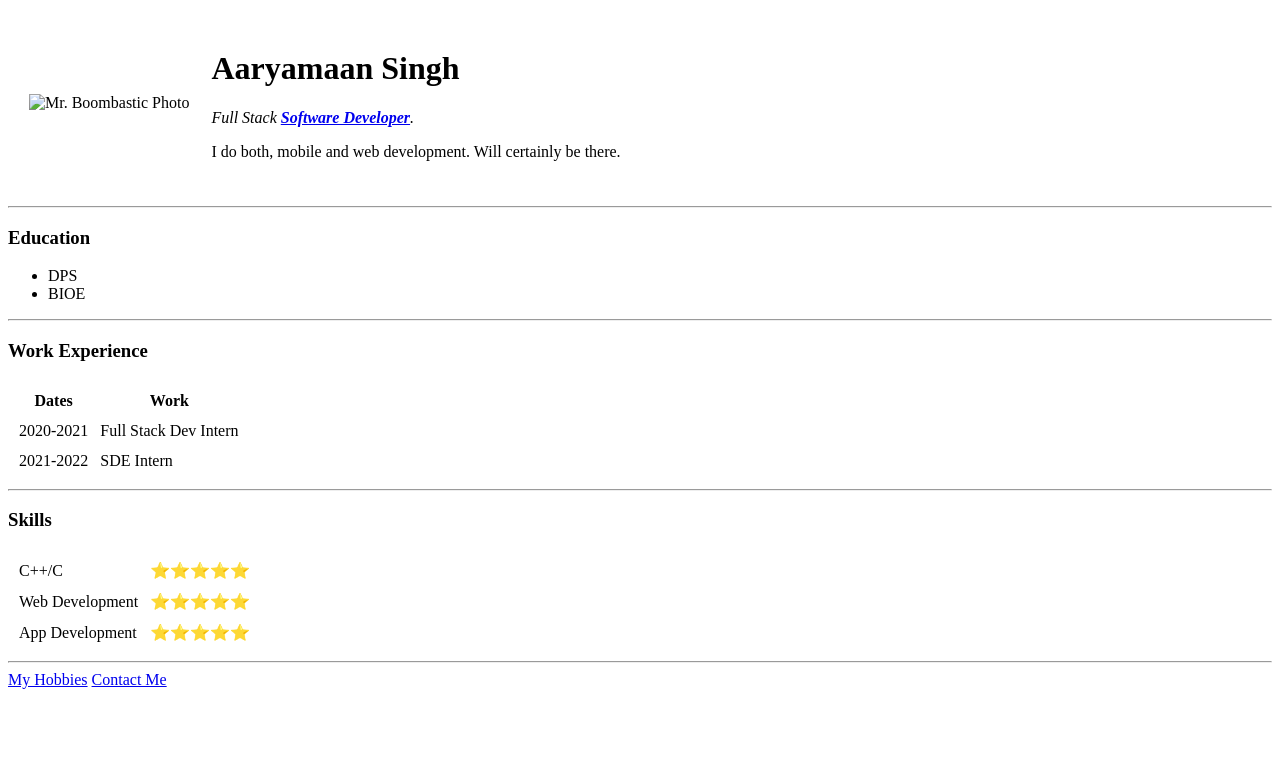
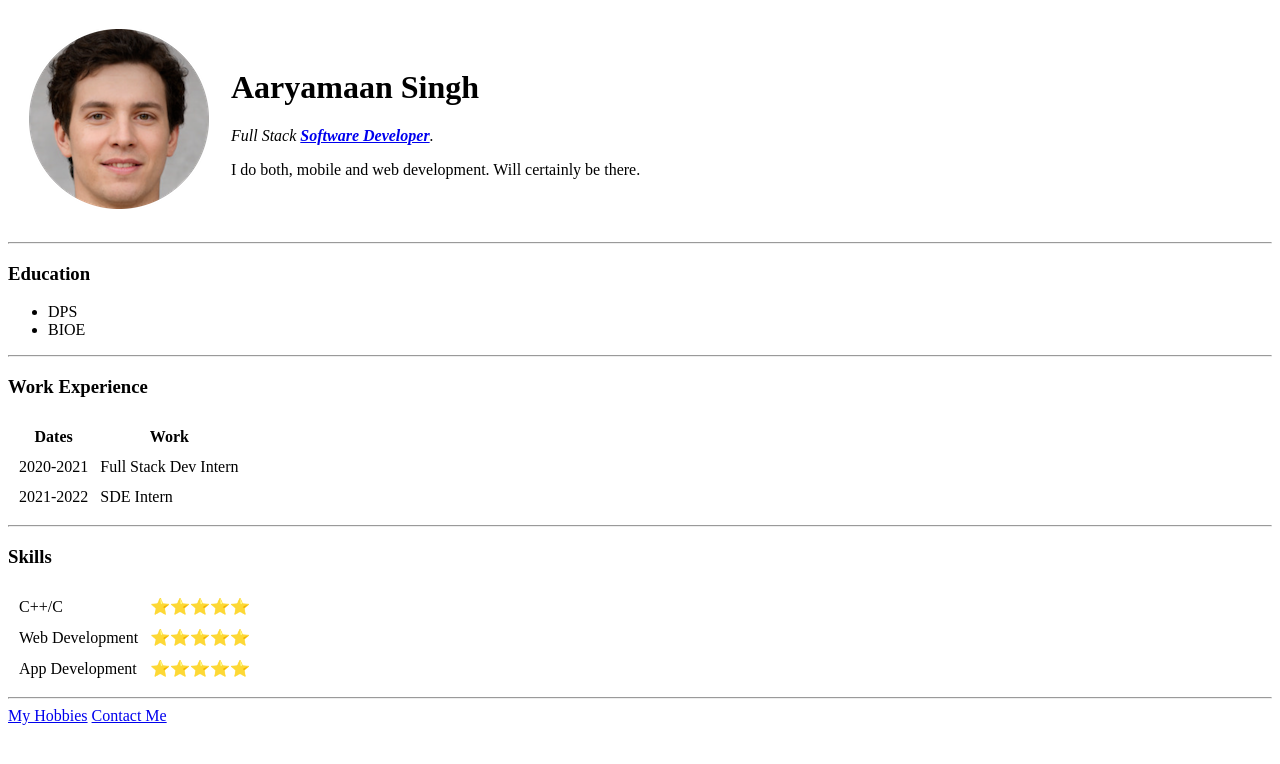
Before and after one commit to AaryamaanSingh/1.-HTML-Personal-Site, a plain HTML site: page index.html in a window 1280 px wide. Drawn offline with Linux system fonts and the light colour scheme.

Commit message:
Updated img src index.html

```diff
--- a/index.html
+++ b/index.html
@@ -8,7 +8,7 @@
         <table cellspacing="20">
             <tr>
                 <td>
-                    <img src="image/20 - fake-human-circle-img.png" alt="Mr. Boombastic Photo">
+                    <img src="20 - fake-human-circle-img.png" alt="Mr. Boombastic Photo">
                 </td>
                 <td>
                     <h1>Aaryamaan Singh</h1>
```
